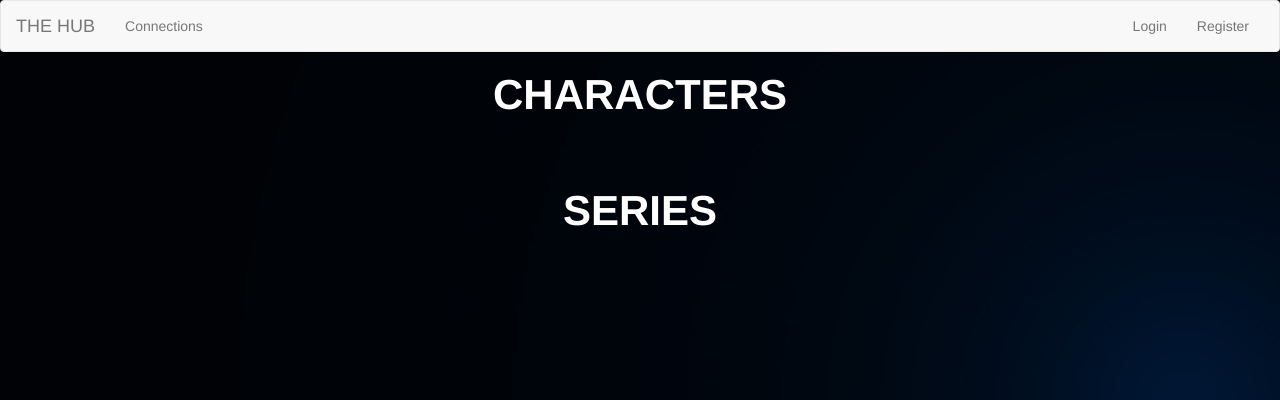
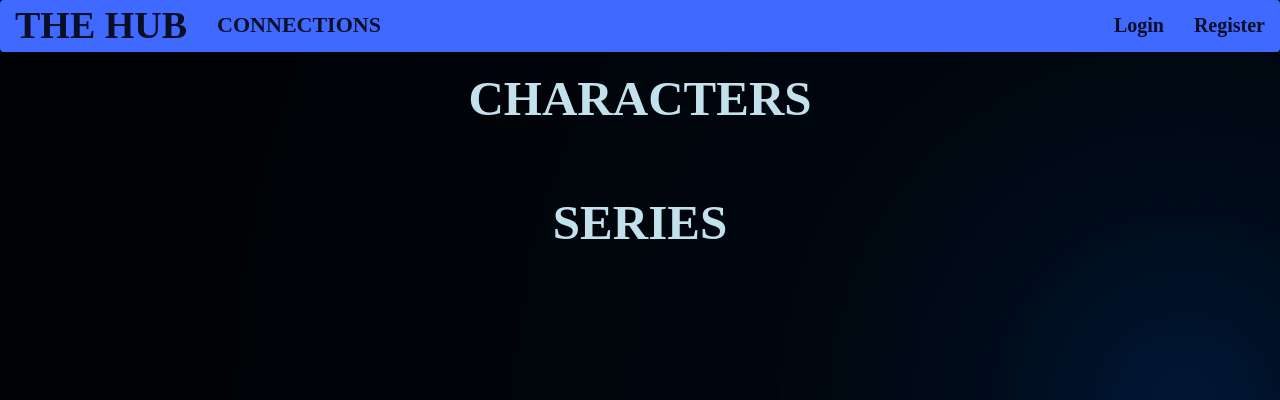
Before and after one commit to marysophiam/The_Hub, a Flask app: page / in a window 1280 px wide. Shown: the top 400 px of the page. Run offline with Flask 2, Linux system fonts and the light colour scheme; data that the repository does not hold is empty; some libraries are stand-ins or nearby versions.

Commit message:
in the midst of html/css/bootstrap hell...

```diff
--- a/server.py
+++ b/server.py
@@ -25,14 +25,9 @@ def display_index():
     characters = Character.all()
     series = Series.all()
 
-    data = {"data":[1,2,3,4,5]}
-    js_data = json.dumps(data)
-
     return render_template("index.html",
                             characters=characters,
-                            series=series,
-                            js_data = js_data)
-                            # stuff I did w/ Steve 5/23
+                            series=series)
 
 
 # This is the GET method; Dennis said I don't actually have to put "GET" in here
--- a/static/thehub.css
+++ b/static/thehub.css
@@ -1,14 +1,34 @@
 body {
-    background-image: url("img/tardis_splash.jpg");
-    background-size: 100%;
-    color: #FFFFFF;
+  background-image: url("img/tardis_splash.jpg");
+  background-size: 100%;
+  color: #c2e1ed;
 }
 
-/* Why doesn't this work, grrr */
-/*.navbar-default {
-    background-color: 406aff;
-}*/
+.navbar-default {
+  background-color: #406aff;
+  height: 52px;
+  border: 0;
+}
 
+.navbar-brand {
+  font-size: 38px;
+  font-family: "sans-serif";
+  font-weight: bold;
+  color: #0a0f27;
+}
+
+/* For some reason, I can change this stuff here, but not the font color;
+hack-y, but I put in in the individual <a> tags in the interest of not
+wasting any more time right now. */
+li a {
+  font-size: 20px;
+  font-family: "sans-serif";
+  font-weight: bold;
+}
+
+#conn {
+  font-size: 22px;
+}
 
 .image {
     float: left;
@@ -16,6 +36,45 @@ body {
 
 .info {
     float: right;
+}
+
+.headings {
+  font-size: 3.5em;
+  font-weight: bold;
+  text-align: center;
+  font-family: "sans-serif";
+  color: #c2e1ed;
+}
+
+
+/* For carousel stuff */
+
+.car {
+  width: 60%;
+    height: auto;
+    display: block;
+    margin: auto;
+}
+
+.carousel {
+  width: 75%;
+  margin: auto;
+}
+
+.relative {
+  position:relative;
+  width:600px;
+}
+
+.absolute-text {
+  position: absolute;
+  bottom: 0;
+  font-size: 15px;
+  font-family: "sans-serif";
+  font-weight: bold;
+  padding: 40px 20px;
+  width: 100%;
+  text-align: center;
 }
 
 
@@ -67,9 +126,7 @@ svg {
 }
 
 
-
 /* For 5* rating */
-
 
 .rating {
     float:left;
--- a/templates/base.html
+++ b/templates/base.html
@@ -3,8 +3,7 @@
 <head>
   <title>The Hub</title>
   <link rel="stylesheet" href="https://maxcdn.bootstrapcdn.com/bootstrap/3.3.7/css/bootstrap.min.css">
-  <link rel="stylesheet" href="{{ url_for('static', filename='thehub.css') }}">
-
+  <link rel="stylesheet" type="text/css" href="/static/thehub.css">
  {% block html_head %}
  {% endblock %}
 
@@ -12,7 +11,6 @@
 <body>
 
   <nav class="navbar navbar-default">
-    <div class="container-fluid">
     <!-- Brand and toggle get grouped for better mobile display -->
     <div class="navbar-header">
       <button type="button" class="navbar-toggle collapsed" data-toggle="collapse" data-target="#bs-example-navbar-collapse-1" aria-expanded="false">
@@ -21,41 +19,27 @@
         <span class="icon-bar"></span>
         <span class="icon-bar"></span>
       </button>
-        <a class="navbar-brand" href="/">THE HUB</a>
+      <a class="navbar-brand" style="color: #0a0f27" href="/">THE HUB</a>
     </div>
-
     <!-- Collect the nav links, forms, and other content for toggling -->
     <div class="collapse navbar-collapse" id="bs-example-navbar-collapse-1">
       <ul class="nav navbar-nav">
-          <!-- <li class="active"><a href="#">Link <span class="sr-only">(current)</span></a></li> -->
-
+        <li><a class="navlink" id="conn" style="color: #0a0f27" href="/visualize">CONNECTIONS</a></li>
         <!-- Not sure that I actually need these? -->
         <!-- <li><a href="#">Characters</a></li>
         <li><a href="#">Series</a></li> -->
-          <li><a href="/visualize">Connections</a></li>
       </ul>
-        <!-- <form class="navbar-form navbar-left">
-          <div class="form-group">
-            <input type="text" class="form-control" placeholder="Search">
-          </div>
-          <button type="submit" class="btn btn-default">Submit</button>
-        </form> -->
       <ul class="nav navbar-nav navbar-right">
-        <!-- Figure out what's gonna go here -->
       {% if "user_id" in session %}
-        <!-- PROFILE: how to link? -->
-          <li><a href='/users/{{ session["user_id"] }}'>Profile</a></li>
-          <li><a href='/users'>Users</a></li>
-          <li><a href='/logout'>Logout</a></li>
+        <li><a class="navlink" style="color: #0a0f27" href='/users/{{ session["user_id"] }}'>Profile</a></li>
+        <li><a class="navlink" style="color: #0a0f27" href='/users'>Users</a></li>
+        <li><a class="navlink" style="color: #0a0f27" href='/logout'>Logout</a></li>
       {% else %}
-          <li><a href='/login'>Login</a></li>
-          <li><a href='/register'>Register</a></li>
+        <li><a class="navlink" style="color: #0a0f27" href='/login'>Login</a></li>
+        <li><a class="navlink" style="color: #0a0f27" href='/register'>Register</a></li>
       {% endif %}
-          <!-- <li><a href="#">Login/Logout</a></li>
-          <li><a href="#">Register/Users/Profile</a></li> -->
       </ul>
     </div><!-- /.navbar-collapse -->
-    </div><!-- /.container-fluid -->
   </nav>
 
 <!-- Needs Bootstrap navbar -->
--- a/templates/index.html
+++ b/templates/index.html
@@ -1,79 +1,22 @@
 {% extends 'base.html' %}
-
-{% block js_data %}
-  window.server_data = {{ js_data | safe }};
-{% endblock %}
 
 {% block content %}
 
-<style>
-
-.headings {
-  font-size: 3em;
-  font-weight: bold;
-  text-align: center;
-}
-
-/* Obviously, this will change once page layout, bootstrapping, etc. is worked out */
-img {
-    width: 60%;
-    height: auto;
-    display: block;
-    margin: auto;
-}
-
-.carousel {
-  width: 80%;
-  margin: auto;
-}
-
-/* Want to make top carousel slightly larger (and therefore longer) so bottom
-one doesn't cross over TARDIS on background */
-
-/*#characterCarousel {
-  width 80%;
-  margin: auto;
-}
-
-#seriesCarousel {
-  width: 70%;
-  margin: auto;
-}
-*/
-</style>
-
-<style type="text/css">
-    carousel item {
-      /*height: 300px;
-      background: #FFF9CD;
-      border: 4px solid #00B5B0;
-      box-sizing: border-box;
-      text-align: center;
-      font-size: 30px;*/
-    }
-</style>
+<script src="static/lib/MultiCarousel.js"></script>
+<script src="static/js/thehub.js"></script>
 
 <h1 class="headings">CHARACTERS</h1><br>
 
 <div class="carousel">
-<script src="static/lib/MultiCarousel.js"></script>
-<script src="static/js/thehub.js"></script>
 
   <carousel id="characterCarousel" style="display: none">
     {% for c in characters %}
-    <item><a href="/character/{{ c.name }}"><img src="../{{ c.image }}"></a></item>
+    <div class="relative">
+    <item><a href="/character/{{ c.name }}"><img class="car" src="../{{ c.image }}"></a>
+    <p class="absolute-text">{{ c.name }}</p></item>
+    </div>
     {% endfor %}
   </carousel>
-
-  <!-- Commented out, but displays buttons if desired
-  <div>
-    <button id="seriesCarousel.previous">Previous</button>
-    <button id="seriesCarousel.pause">Pause</button>
-    <button id="seriesCarousel.start">Start</button>
-    <button id="seriesCarousel.next">Next</button>
-  </div> -->
-
-
 </div>
 
 <br>
@@ -81,22 +24,12 @@ one doesn't cross over TARDIS on background */
 <h1 class="headings">SERIES</h1><br>
 
 <div class="carousel">
-<script src="static/lib/MultiCarousel.js"></script>
-
-
   <carousel id="seriesCarousel" style="display: none">
     {% for s in series %}
-    <item><a href="/series/{{ s.name }}"><img src="../{{ s.image }}"></a></item>
+      <item><a href="/series/{{ s.name }}"><img class="car" src="../{{ s.image }}"></a></item>
     {% endfor %}
   </carousel>
-
-  <!-- Commented out, but displays buttons if desired
-  <div>
-    <button id="seriesCarousel.previous">Previous</button>
-    <button id="seriesCarousel.pause">Pause</button>
-    <button id="seriesCarousel.start">Start</button>
-    <button id="seriesCarousel.next">Next</button>
-  </div> -->
+</div>
 
 <script>
   window.onload = function() {
@@ -104,13 +37,6 @@ one doesn't cross over TARDIS on background */
   setupCarousel("seriesCarousel");
   }
 </script>
-</div>
+
 
 {% endblock %}
-
-<!--
-
-Things to add still:
-* Search box?
-
--->
```
Also changed, not shown: templates/character.html (+43 -40 lines). Lines whose indentation alone changed are shown as unchanged.
